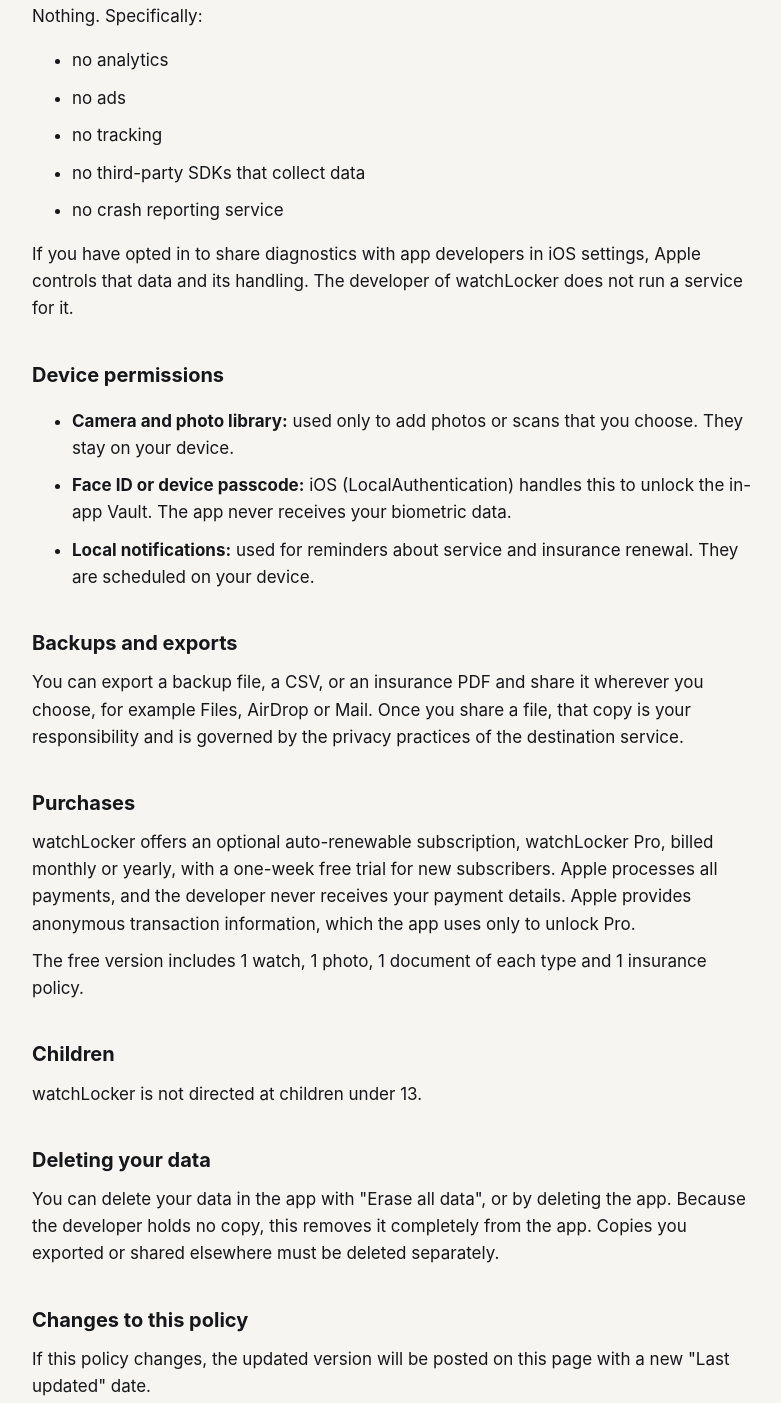
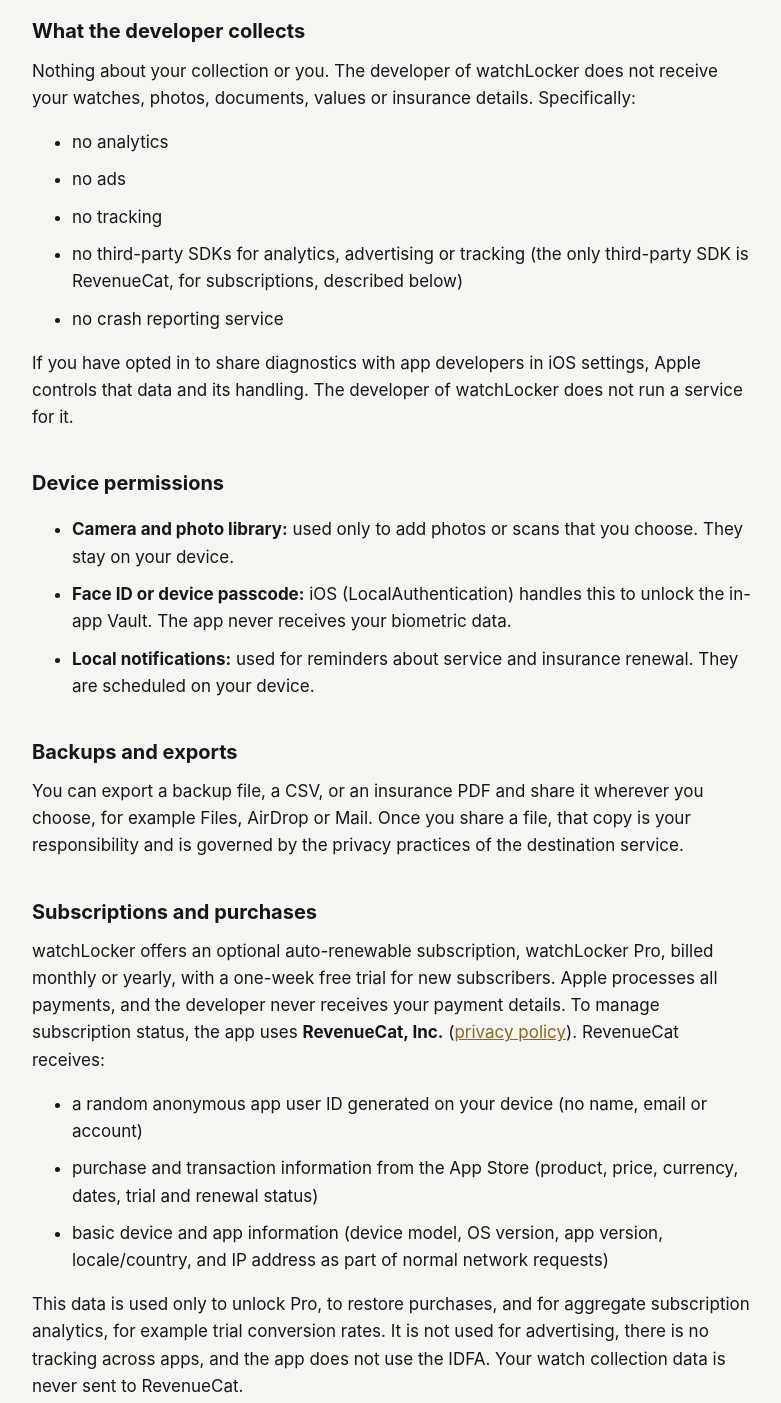
Before and after one commit to LinusWestling/watchLocker, a plain HTML site: page privacy.html in a window 1280 px wide. Shown: the part 622-2025 px from the top of the page, without its empty margins (248-1029 px from the left). Drawn offline with Linux system fonts and the light colour scheme.

Commit message:
Update privacy policy and terms for RevenueCat subscriptions

```diff
--- a/privacy.html
+++ b/privacy.html
@@ -5,18 +5,18 @@
 <a class="back" href="index.html">&larr; Back to watchLocker</a>
 <h1>Privacy Policy</h1>
 <p class="meta">Last updated: 15 November 2026</p>
-<p>This policy explains how watchLocker handles your information. The short version: your data stays on your device, and the developer of watchLocker collects nothing.</p>
+<p>This policy explains how watchLocker handles your information. The short version: your collection never leaves your iPhone, and the developer of watchLocker never sees it. Only anonymous subscription information is shared with Apple and RevenueCat to manage Pro.</p>
 <h2>What the app stores</h2>
 <p>watchLocker is a catalogue for your watch collection. Depending on what you choose to add, it can hold watches, photos, documents such as receipts and insurance papers, values, service history and insurance policy details.</p>
 <h2>Where your data lives</h2>
 <p>All of this data is stored only on your device, inside the app's sandbox. There is no account and there is no server. The developer of watchLocker cannot see, access or recover your data.</p>
 <h2>What the developer collects</h2>
-<p>Nothing. Specifically:</p>
+<p>Nothing about your collection or you. The developer of watchLocker does not receive your watches, photos, documents, values or insurance details. Specifically:</p>
 <ul>
 <li>no analytics</li>
 <li>no ads</li>
 <li>no tracking</li>
-<li>no third-party SDKs that collect data</li>
+<li>no third-party SDKs for analytics, advertising or tracking (the only third-party SDK is RevenueCat, for subscriptions, described below)</li>
 <li>no crash reporting service</li>
 </ul>
 <p>If you have opted in to share diagnostics with app developers in iOS settings, Apple controls that data and its handling. The developer of watchLocker does not run a service for it.</p>
@@ -28,8 +28,14 @@
 </ul>
 <h2>Backups and exports</h2>
 <p>You can export a backup file, a CSV, or an insurance PDF and share it wherever you choose, for example Files, AirDrop or Mail. Once you share a file, that copy is your responsibility and is governed by the privacy practices of the destination service.</p>
-<h2>Purchases</h2>
-<p>watchLocker offers an optional auto-renewable subscription, watchLocker Pro, billed monthly or yearly, with a one-week free trial for new subscribers. Apple processes all payments, and the developer never receives your payment details. Apple provides anonymous transaction information, which the app uses only to unlock Pro.</p>
+<h2>Subscriptions and purchases</h2>
+<p>watchLocker offers an optional auto-renewable subscription, watchLocker Pro, billed monthly or yearly, with a one-week free trial for new subscribers. Apple processes all payments, and the developer never receives your payment details. To manage subscription status, the app uses <strong>RevenueCat, Inc.</strong> (<a href="https://www.revenuecat.com/privacy">privacy policy</a>). RevenueCat receives:</p>
+<ul>
+<li>a random anonymous app user ID generated on your device (no name, email or account)</li>
+<li>purchase and transaction information from the App Store (product, price, currency, dates, trial and renewal status)</li>
+<li>basic device and app information (device model, OS version, app version, locale/country, and IP address as part of normal network requests)</li>
+</ul>
+<p>This data is used only to unlock Pro, to restore purchases, and for aggregate subscription analytics, for example trial conversion rates. It is not used for advertising, there is no tracking across apps, and the app does not use the IDFA. Your watch collection data is never sent to RevenueCat.</p>
 <p>The free version includes 1 watch, 1 photo, 1 document of each type and 1 insurance policy.</p>
 <h2>Children</h2>
 <p>watchLocker is not directed at children under 13.</p>
```
Also changed, not shown: terms.html (+1 -0 lines).
